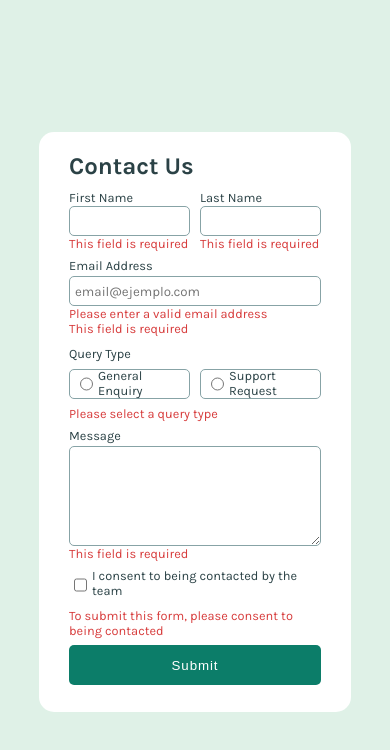
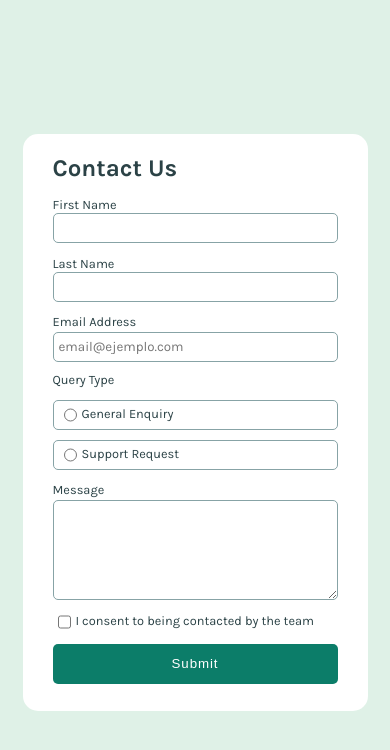
Before and after one commit to Rafael15gv/contact-form-main, a plain HTML site: page index.html in a window 390 px wide. Drawn offline with Linux system fonts and the light colour scheme.

Commit message:
se realiza diseno para dispositivos moviles se restructura html y se aplica un poco se diseno BEN al CSS

```diff
--- a/style.css
+++ b/style.css
@@ -5,15 +5,14 @@
 :root {
   /* Color */
   --green-lighter-color: hsl(148, 38%, 91%);
-  --green-medium-color:  hsl(169, 82%, 27%);
+  --green-medium-color: hsl(169, 82%, 27%);
   --red-color: hsl(0, 66%, 54%);
   --gray-medium-color: hsl(186, 15%, 59%);
   --gray-darker-color: hsl(187, 24%, 22%);
   --white-color: hsl(0, 0%, 100%);
 }
 
-  /* Font */
-
+/* Font */
 @font-face {
   font-family: "Karla";
   src: url("assets/fonts/Karla-VariableFont_wght.ttf");
@@ -28,7 +27,7 @@
 /*          Reset & Global          */
 /* ================================ */
 
-*{
+* {
   margin: 0px 0px;
   padding: 0px;
   box-sizing: border-box;
@@ -43,18 +42,13 @@ body {
   background-color: var(--green-lighter-color);
   font-family: "Karla", sans-serif;
   color: var(--gray-darker-color);
-
 }
 
-/* div {
-  border: 2px black dashed;
-} */
-
 .container {
-  width: 80%;
+  display: flex;
+  flex-direction: column;
   min-width: 300px;
   max-width: 450px;
-  max-height: 90%;
   background-color: var(--white-color);
   border-radius: 15px;
   padding: 20px 30px;
@@ -69,12 +63,14 @@ label {
   margin-bottom: 3px;
 }
 
+/* ================================ */
+/*       two column                 */
+/* ================================ */
 
 .column_2 {
   display: flex;
   flex-direction: row;
   justify-content: space-between;
-
 }
 
 .column_2--tamano {
@@ -82,7 +78,7 @@ label {
   min-width: 48%;
 }
 
-.column_2--tamano  input[type="text"] {
+.column_2--tamano input[type="text"] {
   width: 100%;
 }
 
@@ -91,18 +87,13 @@ label {
   flex-direction: column;
 }
 
-.error {
-  /* display: none; */
-  color: var(--red-color);
-  font-size: 0.8rem;
-}
-
-
 /* ================================ */
 /*   inputs, hover and focus        */
 /* ================================ */
 
-input, textarea, .box{
+input,
+textarea,
+.box {
   border: 1px solid var(--gray-medium-color);
   height: 30px;
   border-radius: 5px;
@@ -110,12 +101,16 @@ input, textarea, .box{
   font-family: "Karla", sans-serif;
 }
 
-input:hover, textarea:hover, .box:hover{
+input:hover,
+textarea:hover,
+.box:hover {
   cursor: pointer;
   border-color: var(--gray-darker-color);
 }
 
-input:focus, textarea:focus, .box:focus{
+input:focus,
+textarea:focus,
+.box:focus {
   background-color: var(--green-lighter-color);
   border: 2px solid var(--green-medium-color);
   outline: none;
@@ -129,15 +124,23 @@ textarea {
   padding-top: 5px;
 }
 
+/* ================================ */
+/*          Espificos               */
+/* ================================ */
 
-
+.error {
+  display: none;
+  color: var(--red-color);
+  font-size: 0.8rem;
+}
 
 .centrado {
   display: flex;
   align-items: center;
 }
 
-input[type="radio"], input[type="checkbox"] {
+input[type="radio"],
+input[type="checkbox"] {
   margin: 0px 5px;
 }
 
@@ -146,238 +149,35 @@ input[type="radio"], input[type="checkbox"] {
   justify-content: center;
   width: 100%;
   height: 40px;
-
 }
 
 .btn button {
+  height: 100%;
+  width: 100%;
   margin: 0px;
   border: none;
   border-radius: 5px;
   background-color: var(--green-medium-color);
-  height: 100%;
-  width: 100%;
   color: var(--white-color);
   letter-spacing: 0.9px;
 }
 
-
-
-
-
-
-
-
-
-
-
-
-
-
-
-
-
-
-
-
-
-
-
-
-
-
-
-
-
-
-
-
-
-
-
-
-
-
-
-
-
-
-
-
-
-
-
-
-
-
-
-
-
-
-
-
-
-
-
-
-/* body {
-  display: flex;
-  justify-content: center;
-  align-items: center;
-  width: 100vw;
-  height: 100vh;
-  background-color: var(--green-lighter-color);
-  font-family: "karla", sans-serif;
-  color: var(--gray-darker-color);
-  font-weight: 900px;
-} */
-
 /* ================================ */
-/*       General Style              */
+/*         Movile Layout            */
 /* ================================ */
 
-/* main {
-  background-color: var(--white-color);
-  border-radius: 15px;
-  width: 500px;
-  height: auto;
-  padding: 20px;
-
-}
-
-section {
-  margin-top: 10px;
-  margin-bottom: 10px;
-}
-
-p, label{
-  font-size: 0.75rem;
-} */
-
-/* ================================ */
-/*          Input Boxes             */
-/* ================================ */
-
-  /* #message-client {
-    max-height: 80px;
-    min-height: 80px;
-    max-width: 100%;
-    min-width: 100%;
-    padding-top: 6px;
+@media (max-width: 500px) {
+  .container {
+    width: 345px;
+    min-width: 345px;
   }
 
-  input, textarea, .input-box{
-    border: 1px solid var(--gray-medium-color);
-    border-radius: 3px;
-    padding-left: 15px;
+  .column_2 {
+    flex-direction: column;
   }
 
-  .flex {
-    display: flex;
-    justify-content: space-between;
+  .column_2--tamano {
+    max-width: 100%;
+    margin: 5px 0px 5px 0px;
   }
-
-  .one-box {
-    width: 100%;
-    height: 35px;
-  }
-
-  .two-box {
-    width: 49%;
-  } */
-
-/* ================================ */
-/*       puntual Style              */
-/* ================================ */
- /* .input-box {
-  display: flex;
-  align-items: center;
-  padding-left: 15px;
- }
-
- input[type="radio"] {
-  margin-right: 8px;
- }
-
-
-.error {
-  color: red;
-  display: none;
 }
-
-
-#consent-client {
-  justify-content: start;
-  align-items: center;
-}
-
-input[type="checkbox"] {
-  margin-right: 10px;
-}
-
-div.flex {
-  justify-content: center;
-}
-
-
-button {
-  background-color: var(--green-lighter-color);
-  color: var(--white-color);
-  width: 100%;
-  height: 35px;
-  border-radius: 5px;
-  border: none;
-  letter-spacing: 0.9px;
-} */
-
-
-/* ================================ */
-/*       Hover and Focus            */
-/* ================================ */
-/*
-button:hover {
-  cursor: pointer;
-  color: var(--white-color);
-
-}
-
-
-.mouse:hover {
-  cursor: pointer;
-  border-color: var(--green-medium-color);
-}
-
-.mouse:focus {
-  background-color: var(--green-lighter-color);
-  border-color: var(--green-medium-color);
-  outline: none;
-
-} */
-
-
-/* ================================ */
-/*     Images for Input Check        */
-/* ================================ */
-
-/* label[for="consent"] {
-  cursor: pointer;
-}
-
-
-input[type="checkbox"]:checked {
-  width: 15px;
-  height: 15px;
-  appearance: none;
-  background: url(/assets/images/icon-checkbox-check.svg)no-repeat center center;
-  background-size: cover;
-  border: none;
-}
-
-input[type="radio"]:checked {
-  width: 15px;
-  height: 15px;
-  appearance: none;
-  background: url(/assets/images/icon-radio-selected.svg);
-  background-size: cover;
-  border: none;
-
-} */
```
